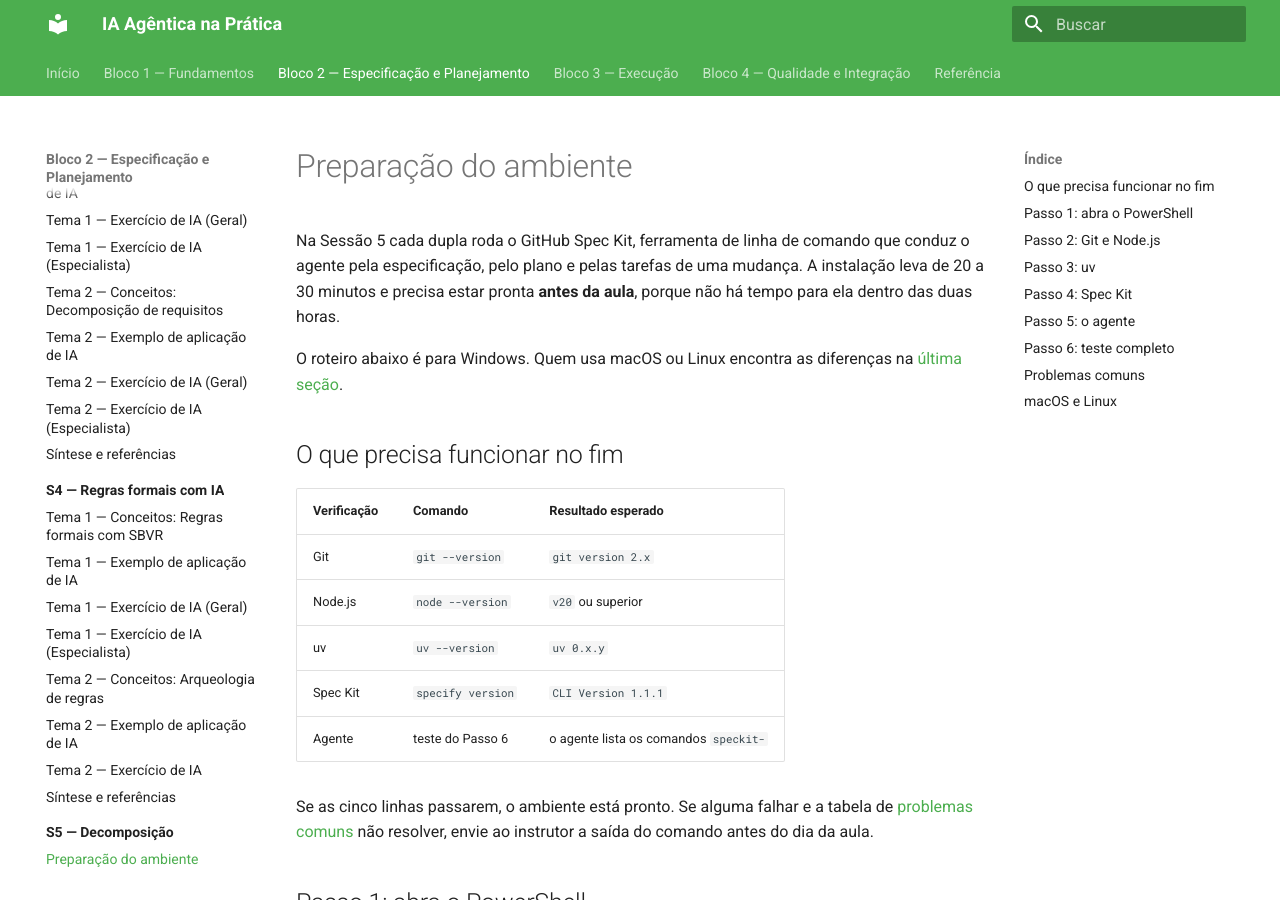
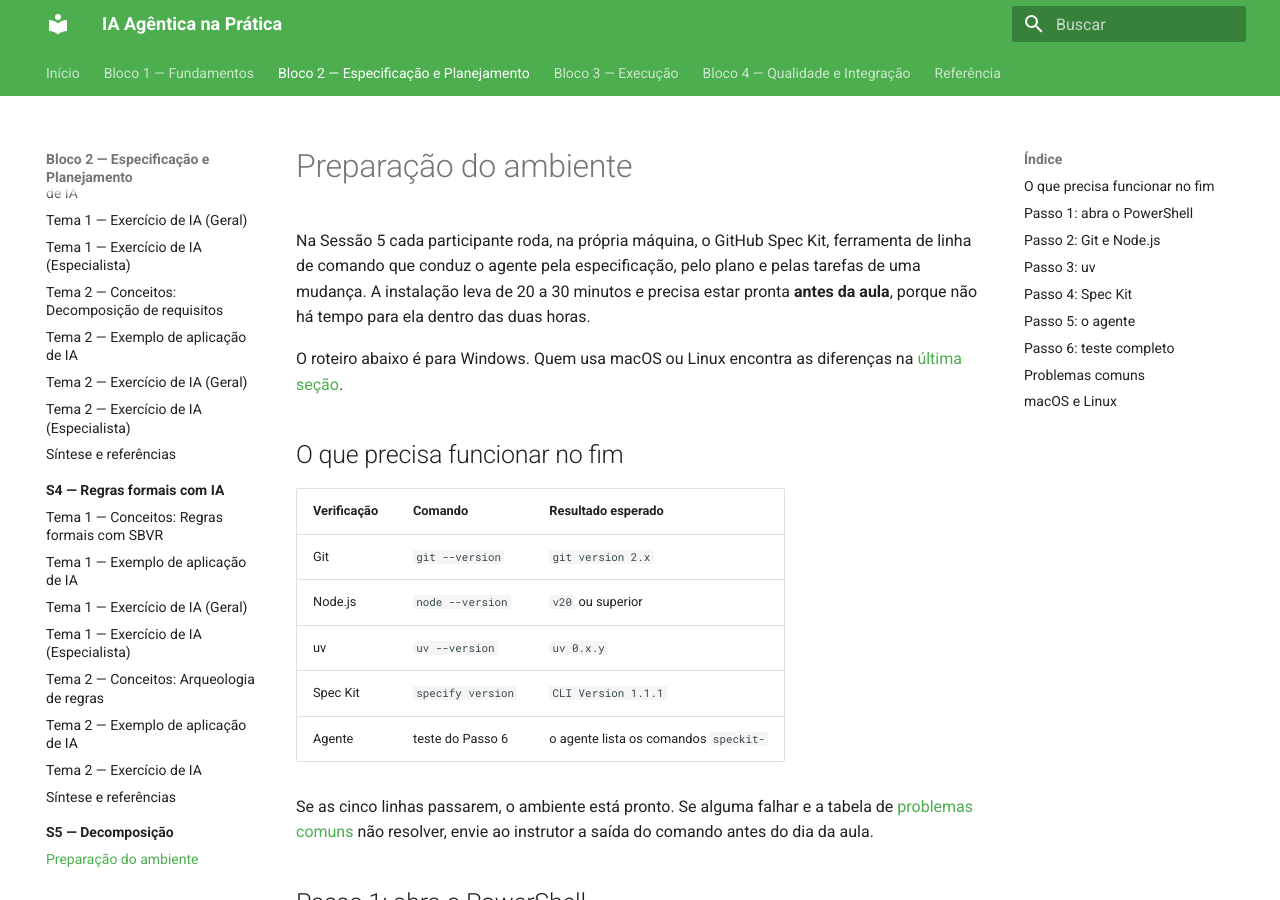
Before and after one commit to arkhibr/workshops-ia-agentica, an MkDocs documentation site: the page built from docs/sessao-05-decomposicao/preparacao.md, in a window 1280 px wide and 900 px high. Built offline with MkDocs 1.6.1 and Material for MkDocs 9.7.7, drawn with Linux system fonts in a browser that asks for light colours.

Commit message:
docs: deixa explicito que a preparacao da sessao 05 e individual
Co-Authored-By: Claude Opus 5.5 <noreply@anthropic.com>

```diff
--- a/docs/sessao-05-decomposicao/preparacao.md
+++ b/docs/sessao-05-decomposicao/preparacao.md
@@ -1,6 +1,6 @@
 # Preparação do ambiente
 
-Na Sessão 5 cada dupla roda o GitHub Spec Kit, ferramenta de linha de comando que conduz o agente pela especificação, pelo plano e pelas tarefas de uma mudança. A instalação leva de 20 a 30 minutos e precisa estar pronta **antes da aula**, porque não há tempo para ela dentro das duas horas.
+Na Sessão 5 cada participante roda, na própria máquina, o GitHub Spec Kit, ferramenta de linha de comando que conduz o agente pela especificação, pelo plano e pelas tarefas de uma mudança. A instalação leva de 20 a 30 minutos e precisa estar pronta **antes da aula**, porque não há tempo para ela dentro das duas horas.
 
 O roteiro abaixo é para Windows. Quem usa macOS ou Linux encontra as diferenças na [última seção](#macos-e-linux).
 
```
